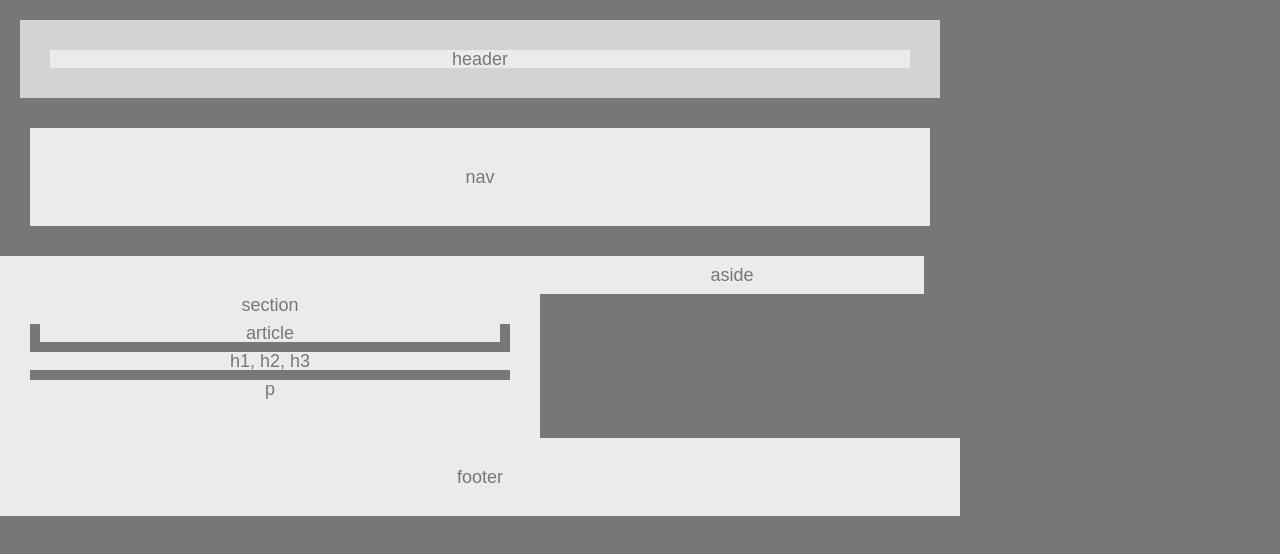
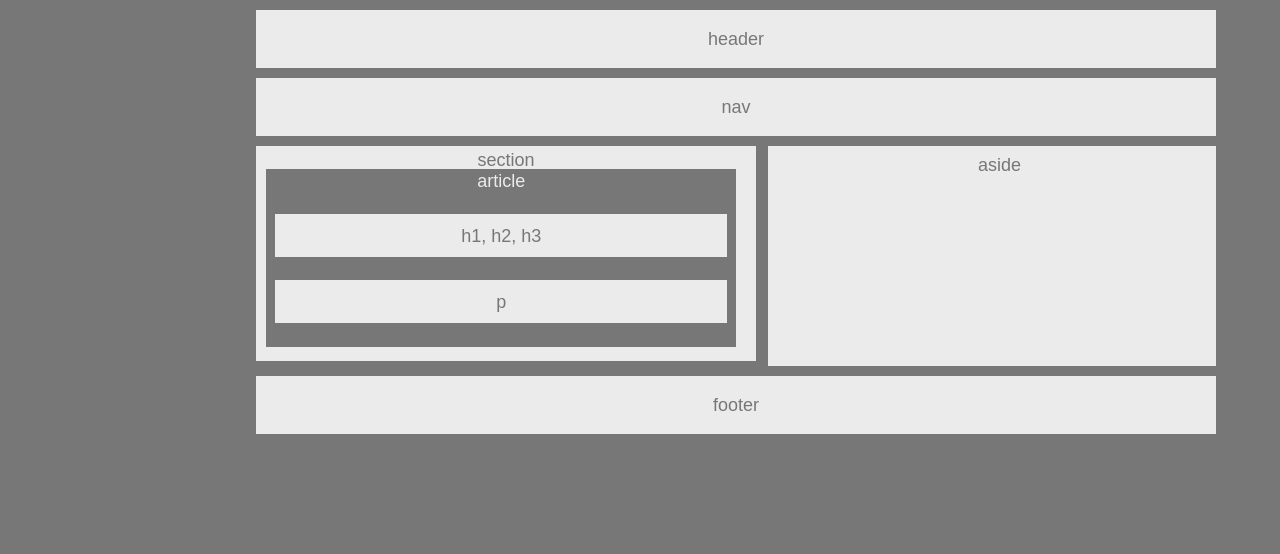
Before and after one commit to peepcrusher/HW-Wireframe, a plain HTML site: page index.html in a window 1280 px wide. Drawn offline with Linux system fonts and the light colour scheme.

Commit message:
completed HW-Wireframe

```diff
--- a/index.html
+++ b/index.html
@@ -9,19 +9,19 @@
 <body>
 
     <div class="header">
-            <p>header</p>
+        <header>header</header>
     </div>
 
     <div class="nav">
-            <p>nav</p>
+        <nav>nav</nav>
     </div>
 
     <div class="section">
 
-                <p> section </p>
+        <section> section </section>
 
         <div class="article">
-            <p> article </p>
+            <article> article </article>
 
 
             <div class="h">
@@ -35,12 +35,13 @@
     </div>
 
     <div class="aside">
-            <p>aside</p>
+        <aside>aside</aside>
     </div>
 
     <div class="footer">
-            <p>footer</p>
+        footer
     </div>
 
 </body>
+
 </html>
--- a/style.css
+++ b/style.css
@@ -5,6 +5,8 @@ body{
     width: 960px;
     font-size: 18px;
     text-align: center;
+    margin-left: 20%;
+    margin-right: 20%;
 }
 
 
@@ -14,32 +16,42 @@ h1, p {
     margin: 10px;
 }
 
+.header, .nav, .footer {
+    margin-top: 10px;
+    margin-bottom: 10px;
+    background-color: #ebebeb;
+    padding: 20px;
+}
 .header{
-margin: 20px;
-text-align: center;
-background-color: lightgray;
-padding:20px;
+margin-bottom: 5px;
+
 }
 
-.nav{
-background:#ebebeb;
-text-align: center;
-padding: 30px;
-margin: 30px;
-}
+
 
 .section{
-    background:#ebebeb;
+    background-color:#ebebeb;
     width: 50%;
+    height: 200px;
     float: left;
-    padding: 30px;
+    padding: 5px 10px 10px 10px;
 }
 
 .article{
     color:#ebebeb;
     background-color: #777;
+    height: 175px;
+    width: 98%;
+    margin-top: auto;
+    padding-top: 3px;
 }
 
+.h, .p
+{
+    margin: 5% 2% 5% 2%;
+    height: 40px;
+    padding-top: 3px;
+}
 .h{
     color:#777;
     background: #ebebeb;
@@ -52,14 +64,15 @@ margin: 30px;
 
 .aside{
     background:#ebebeb;
-    width: 40%;
-    float: left;
+    width: 43%;
+    height: 200px;
+    float: right;
+    padding: 10px 10px 10px 25px;
+    margin-left: 5px;
 }
-.footer{
-    background:#ebebeb;
-    clear: left;
-    width: 100%;
-    padding-top: 20px;
-    padding-bottom: 20px;
-    margin-top: 10px;
+ .footer{
+    clear: both;
+    margin-top: 240px;
+
+
 }
```
Also changed, not shown: 1 other file. Lines whose indentation alone changed are shown as unchanged.
